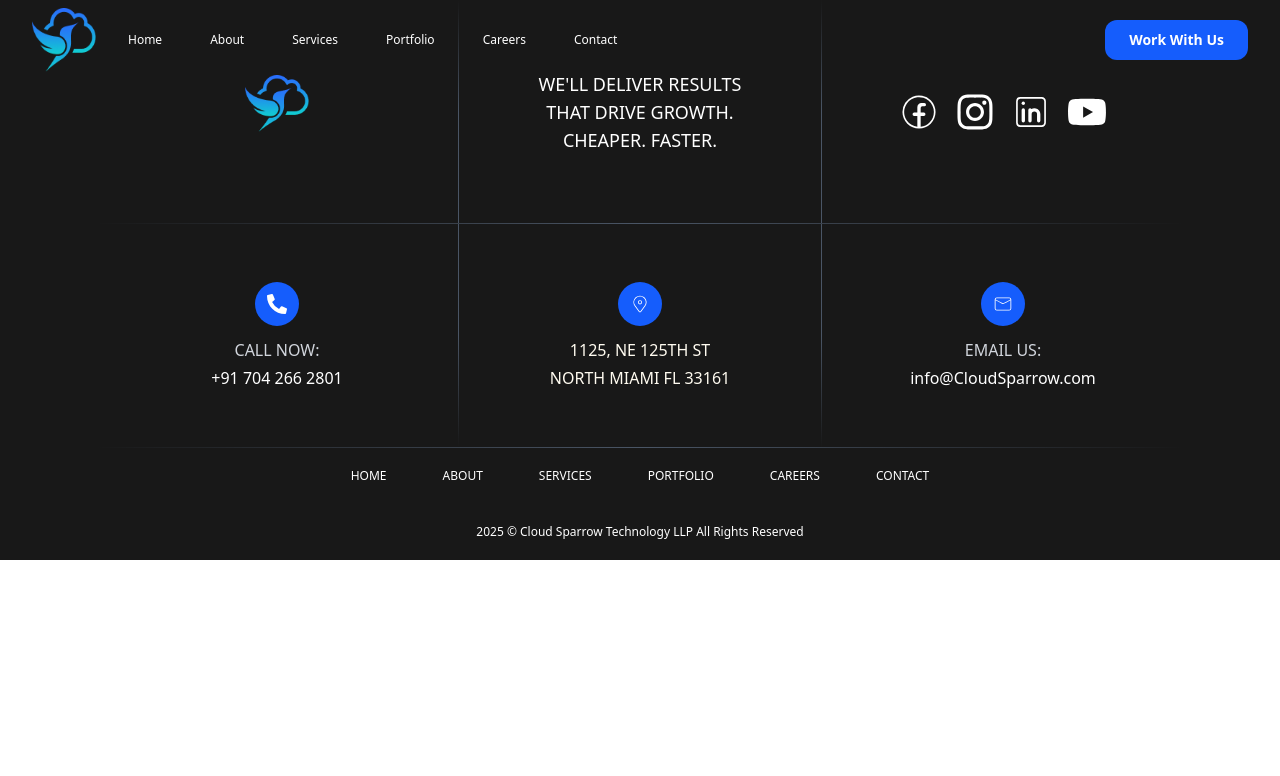
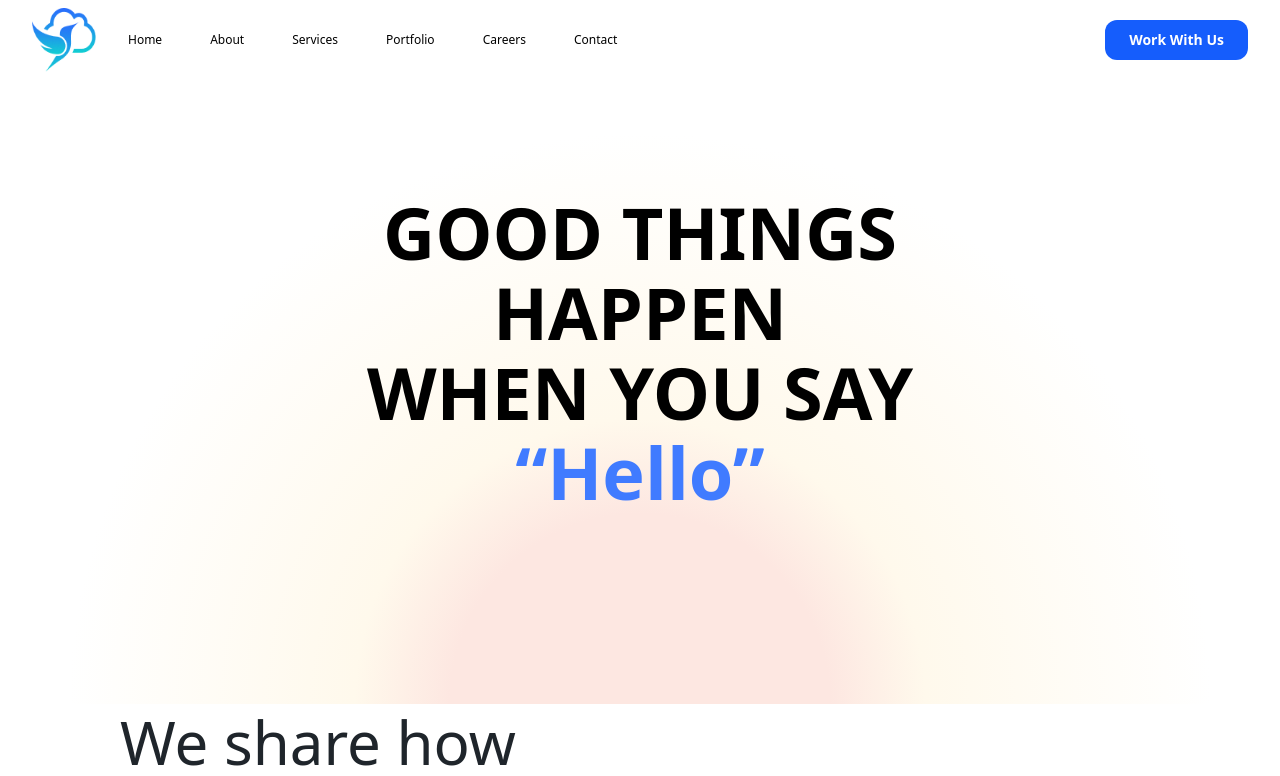
Before and after one commit to sachinchauhan4141/CloudSparrow, a React (Vite) app: page /about in a window 1280 px wide. Shown: the top 776 px of the page. Built offline with nearby package versions, Linux system fonts and the light colour scheme.

Commit message:
about added

```diff
--- a/src/App.jsx
+++ b/src/App.jsx
@@ -5,6 +5,7 @@ import Careers from "./components/Careers/Careers";
 import Navbar from "./components/Common/Navbar";
 import Contact from "./components/Contact/Contact";
 import Services from "./components/Services/Services";
+import About from "./components/About/About";
 
 function App() {
   return (
@@ -12,6 +13,7 @@ function App() {
       <Navbar />
       <Routes>
         <Route path="/" element={<HomePage />} />
+        <Route path="about" element={<About />} />
         <Route path="services" element={<Services />} />
         <Route path="careers" element={<Careers />} />
         <Route path="contact" element={<Contact />} />
--- /dev/null
+++ b/src/components/About/About.jsx
@@ -0,0 +1,18 @@
+import React from "react";
+import CraftProduct from "../Common/CraftProduct";
+
+const About = () => {
+  return (
+    <>
+      <div className="text-center py-48 px-60 bg-[radial-gradient(circle_at_bottom,#FDE7E1_20%,#FFF9EC_30%,#FFFFFF_60%)]">
+        <h1 className="text-7xl font-bold leading-20">
+          GOOD THINGS HAPPEN <br /> WHEN YOU SAY
+          <p className="text-[#407BFF]">“Hello”</p>
+        </h1>
+      </div>
+      <CraftProduct />
+    </>
+  );
+};
+
+export default About;
--- a/src/components/Common/Navbar.jsx
+++ b/src/components/Common/Navbar.jsx
@@ -5,8 +5,6 @@ import { Link, useResolvedPath } from "react-router-dom";
 const Navbar = () => {
   const [isOpen, setIsOpen] = useState(false);
   const path = useResolvedPath();
-  console.log(path.pathname);
-
 
   return (
     <div className="flex absolute justify-between items-center h-20 w-full px-8 text-white">
@@ -24,7 +22,14 @@ const Navbar = () => {
               <Link
                 key={item}
                 to={item === "Home" ? "/" : item.toLowerCase()}
-                className={"font-medium hover:text-blue-400 transition text-xs "+((path.pathname==="/contact"||path.pathname==="/services")?" text-black ":" ")}
+                className={
+                  "font-medium hover:text-blue-400 transition text-xs " +
+                  (path.pathname === "/contact" ||
+                  path.pathname === "/services" ||
+                  path.pathname === "/about"
+                    ? " text-black "
+                    : " ")
+                }
               >
                 {item}
               </Link>
--- a/src/components/Services/Services.jsx
+++ b/src/components/Services/Services.jsx
@@ -1,7 +1,7 @@
 import React from "react";
 import ServiceSection from "./ServiceSection";
 import DevCulture from "./DevCulture";
-import CraftProduct from "./CraftProduct";
+import CraftProduct from "../Common/CraftProduct";
 
 const Services = () => {
   return (
```
Also changed, not shown: src/components/Contact/Contact.jsx (+16 -4 lines), src/components/Common/CraftProduct.jsx (renamed from src/components/Services/CraftProduct.jsx).
